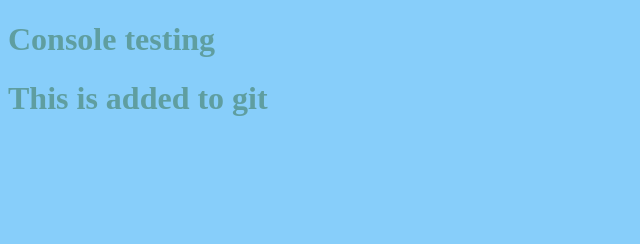
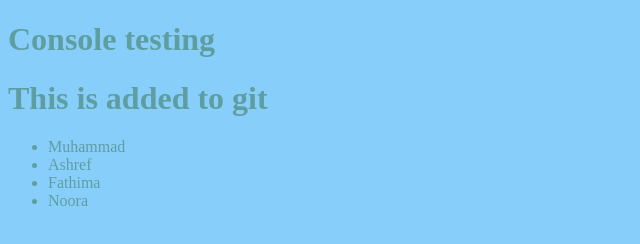
Before and after one commit to noorashref/javascriptnotes, a plain HTML site: page index.html in a window 1280 px wide. Shown: the whole page, without its empty margins (0-640 px from the left). Drawn offline with Linux system fonts and the light colour scheme.

Commit message:
add family members as list in index

```diff
--- a/index.html
+++ b/index.html
@@ -9,6 +9,12 @@
   <body>
     <h1>Console testing</h1>
     <h1>This is added to git</h1>
+    <ul>
+      <li>Muhammad</li>
+      <li>Ashref</li>
+      <li>Fathima</li>
+      <li>Noora</li>
+    </ul>
     <script src="index.js"></script>
     <script src="forloop.js"></script>
   </body>
```
